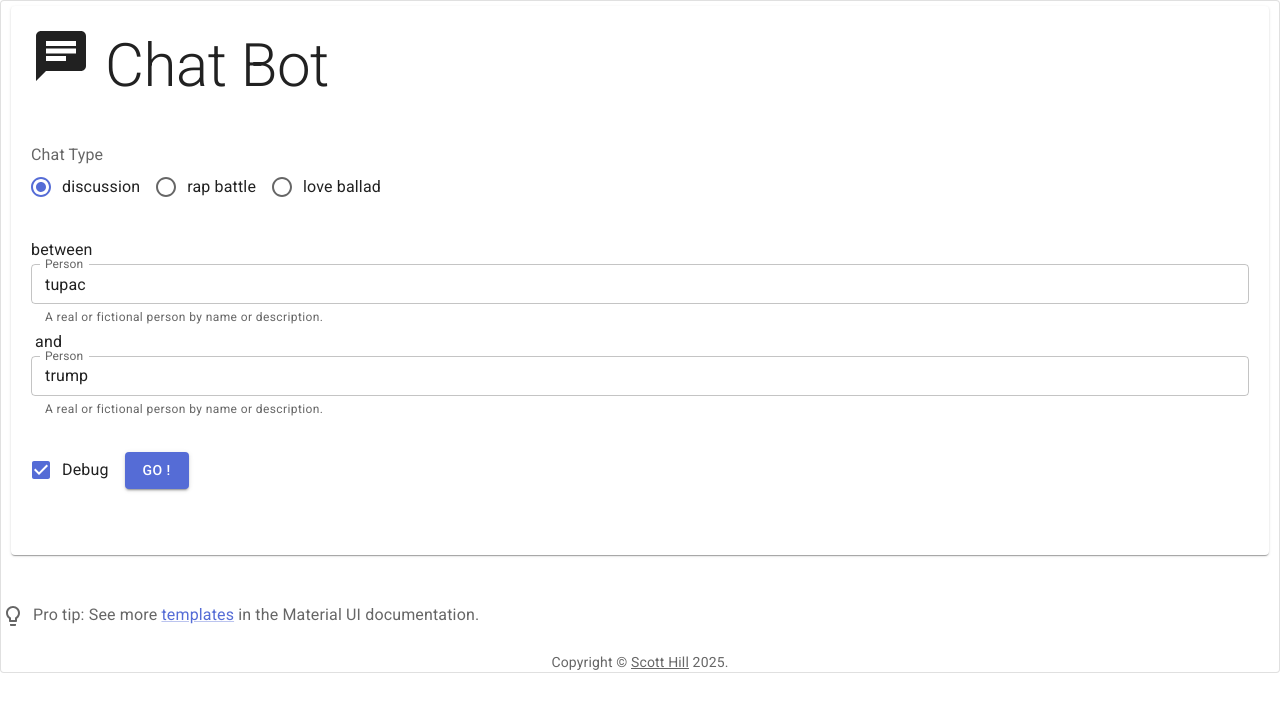
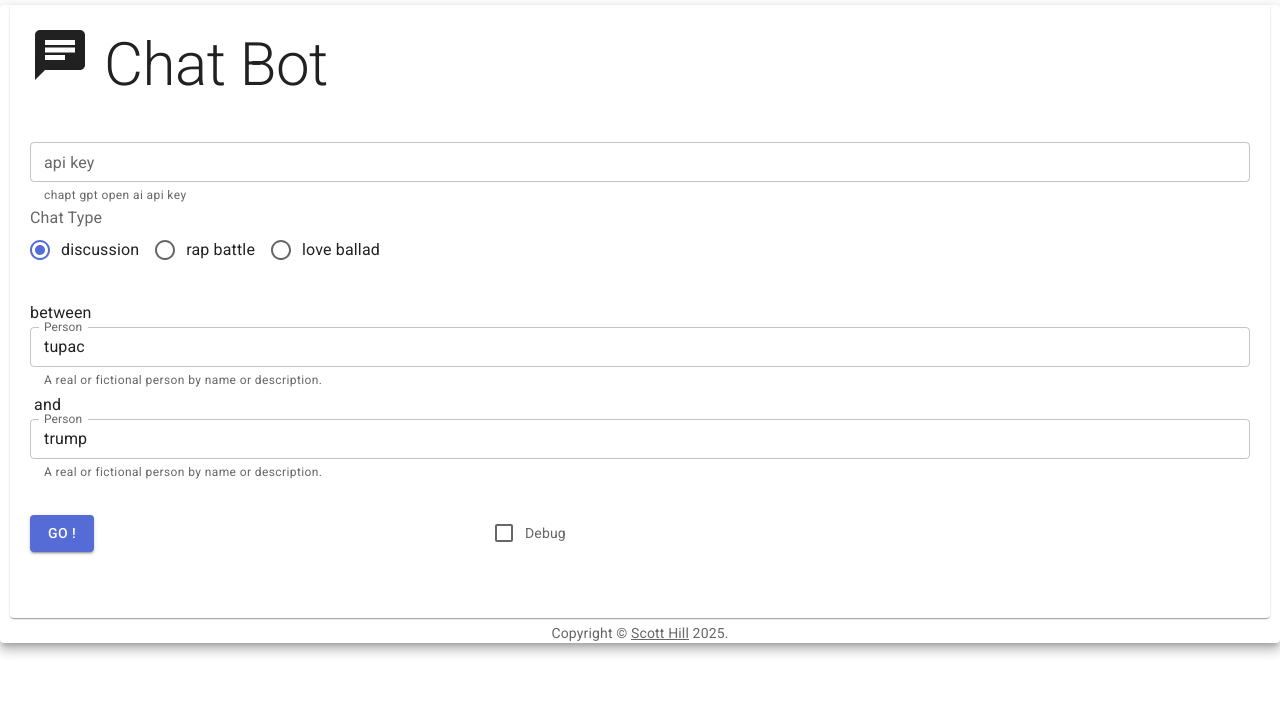
Before and after one commit to hillscottc/openai-fe2, a React (Vite) app: page / in a window 1280 px wide. Shown: the top 712 px of the page. Built offline with nearby package versions, Linux system fonts and the light colour scheme; no server answers.

Commit message:
updated for api key debug

```diff
--- a/package.json
+++ b/package.json
@@ -10,6 +10,8 @@
     "preview": "vite preview"
   },
   "dependencies": {
+    "@azure/identity": "^4.6.0",
+    "@azure/keyvault-secrets": "^4.9.0",
     "@emotion/react": "^11.14.0",
     "@emotion/styled": "^11.14.0",
     "@fontsource/roboto": "^5.1.1",
--- a/src/App.tsx
+++ b/src/App.tsx
@@ -2,17 +2,15 @@ import * as React from 'react';
 import ChatBot from './ChatBot'
 import Paper from '@mui/material/Paper'
 import CssBaseline from '@mui/material/CssBaseline';
-import ProTip from './components/Tip';
 import Copyright from './components/Copyright';
 
+export default function App() {
 
-export default function App() {
   return (
     <React.Fragment>
       <CssBaseline enableColorScheme />
-      <Paper elevation={8} variant="outlined" >
+      <Paper elevation={8} >
         <ChatBot />
-        <ProTip />
         <Copyright />
       </Paper>
     </React.Fragment>
--- a/src/ChatBot.tsx
+++ b/src/ChatBot.tsx
@@ -16,11 +16,10 @@ import {
 import { DNA } from "react-loader-spinner";
 import ChatIcon from "@mui/icons-material/Chat";
 
-const OPENAI_APIKEY = import.meta.env.VITE_OPENAI_APIKEY
 
 /* https://help.openai.com/en/articles/5112595-best-practices-for-api-key-safety */
-async function fetchChat({ content = 'Tell me a joke' }: { content: string }): Promise<string | null> {
-  const client = new OpenAI({ apiKey: OPENAI_APIKEY, dangerouslyAllowBrowser: true })
+async function fetchChat({ content = 'Tell me a joke', apiKey = '' }: { content: string, apiKey: string }): Promise<string | null> {
+  const client = new OpenAI({ apiKey: apiKey, dangerouslyAllowBrowser: true })
   const response = await client.chat.completions.create({
     model: "gpt-3.5-turbo",
     messages: [
@@ -45,11 +44,12 @@ function ChatBot() {
     person1: "tupac",
     person2: "trump",
     chatType: "discussion",
+    apiKey: ''
   });
   const [chatResults, setChatResults] = useState("");
   const [isLoading, setIsLoading] = useState(false);
   const [formError, setFormError] = useState(false);
-  const [isDebug, setIsDebug] = useState(true);
+  const [isDebug, setIsDebug] = useState(false);
 
   /**
    * Handle form submission and fetch chat results.
@@ -57,19 +57,33 @@ function ChatBot() {
   const handleSubmit = async (event: React.FormEvent<HTMLFormElement>) => {
     event.preventDefault();
 
-    const { chatType, person1, person2 } = formData;
-    if (!chatType || !person1 || !person2) {
+    const { chatType, person1, person2, apiKey } = formData;
+    if (!chatType || !person1 || !person2 || !apiKey) {
       setFormError(true)
+      setChatResults("Please fill out all fields.")
       return
     }
     setFormError(false)
-    setIsLoading(true);
 
     const content = `Write ${chatType} between ${person1} and ${person2}`
-    const chatResponse = isDebug ? `DEBUG:\n ${JSON.stringify(formData)} \n ${content} ` : await fetchChat({ content });
+    // const apiKey = import.meta.env.VITE_OPENAI_APIKEY
 
+    if (isDebug) {
+      setChatResults(`DEBUG:\n ${JSON.stringify(formData)} \n ${content}`);
+      return
+    }
+
+    try {
+      setIsLoading(true);
+      setChatResults("Thinking...");
+      const chatResponse = await fetchChat({ content, apiKey });
+      setChatResults(() => chatResponse || "No response");
       setIsLoading(false);
-    setChatResults(() => chatResponse || "No response");
+    } catch (error) {
+      setChatResults(`Error: ${error}`);
+      setIsLoading(false);
+    }
+
   };
 
   return (
@@ -89,6 +103,17 @@ function ChatBot() {
         <div>
           <Typography variant="subtitle1" gutterBottom>
             <Box sx={{ minWidth: 120 }}>
+
+              <TextField
+                helperText={'chapt gpt open ai api key'}
+                size="small"
+                onChange={(e) => setFormData({ ...formData, apiKey: e.target.value })}
+                value={formData.apiKey}
+                fullWidth
+                label={"api key"}
+                variant="outlined"
+              />
+
               <FormControl fullWidth>
                 <FormLabel id="demo-radio-buttons-group-label">Chat Type</FormLabel>
                 <RadioGroup
@@ -97,7 +122,7 @@ function ChatBot() {
                   name="radio-buttons-group"
                   onChange={(e) => setFormData({ ...formData, chatType: e.target.value })}
                 >
-                  {chatTypes.map((value) => (<FormControlLabel value={value} control={<Radio />} label={value} />))}
+                  {chatTypes.map((value) => (<FormControlLabel value={value} key={value} control={<Radio />} label={value} />))}
                 </RadioGroup>
 
               </FormControl>
@@ -136,18 +161,23 @@ function ChatBot() {
         </div>
         <br />
 
+        <Button variant="contained" type="submit" sx={{ marginRight: 50 }}>
+          GO !
+        </Button>
+
         <FormControlLabel
           control={<Checkbox
             checked={isDebug}
+            sx={{ fontSize: 6 }}
             onChange={() => setIsDebug(!isDebug)}
-          />} label="Debug" />
+          />}
+          label={<Typography variant="body2" color="textSecondary">Debug</Typography>}
+        />
 
-        <Button variant="contained" type="submit">
-          GO !
-        </Button>
       </form>
 
-      {isLoading && (
+      {
+        isLoading && (
           <div className="container-grid">
             <div className="col col-1">
               {/* Loading spinner */}
@@ -161,13 +191,16 @@ function ChatBot() {
               />
             </div>
           </div>
-      )}
+        )
+      }
 
       <br />
-      {chatResults && (
+      {
+        chatResults && (
           <textarea value={chatResults} rows={30} cols={75} readOnly />
-      )}
-    </Paper>
+        )
+      }
+    </Paper >
   );
 }
 
```
Also changed, not shown: 1 other file (tests, documents, lock files or other folders). Lines whose indentation alone changed are shown as unchanged.
